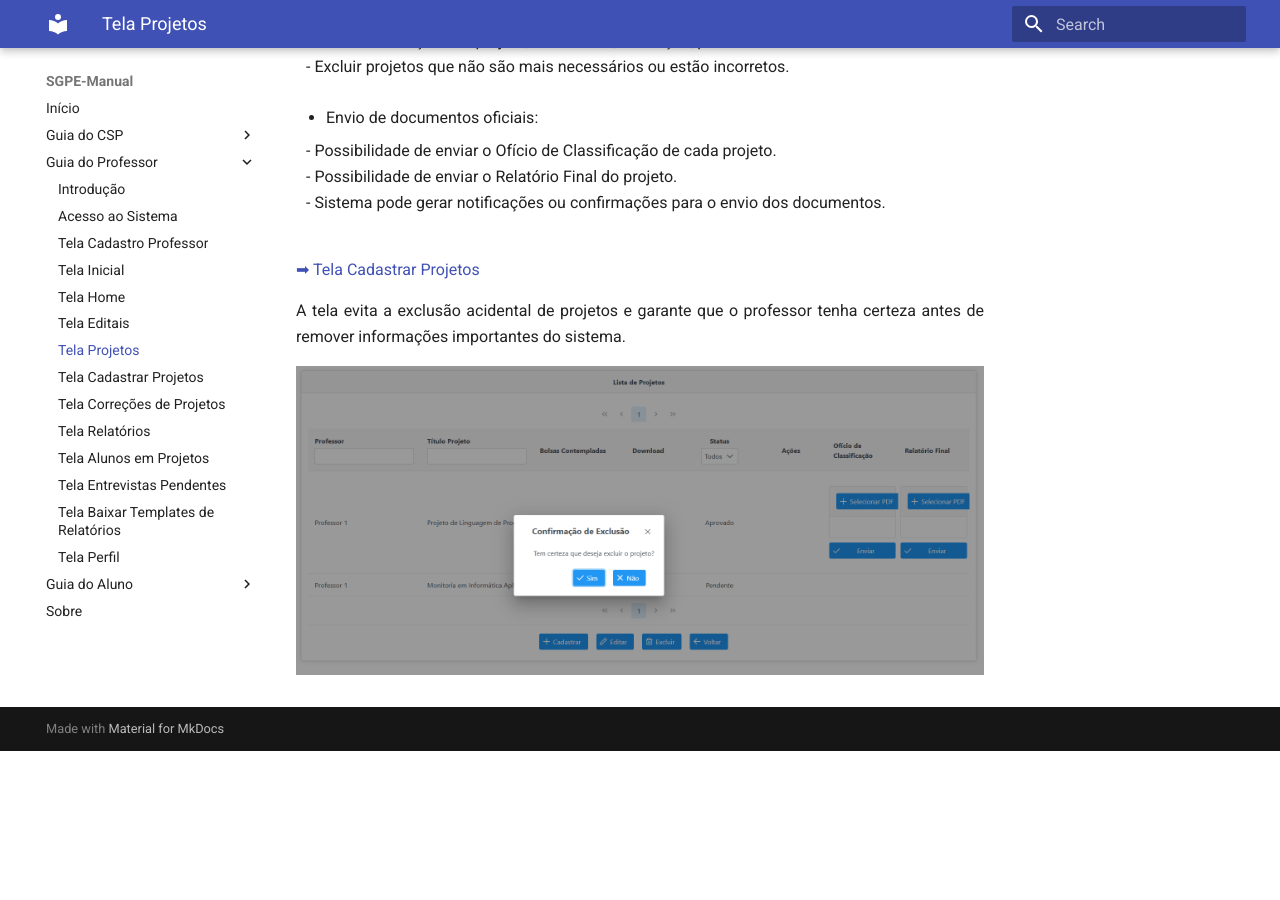
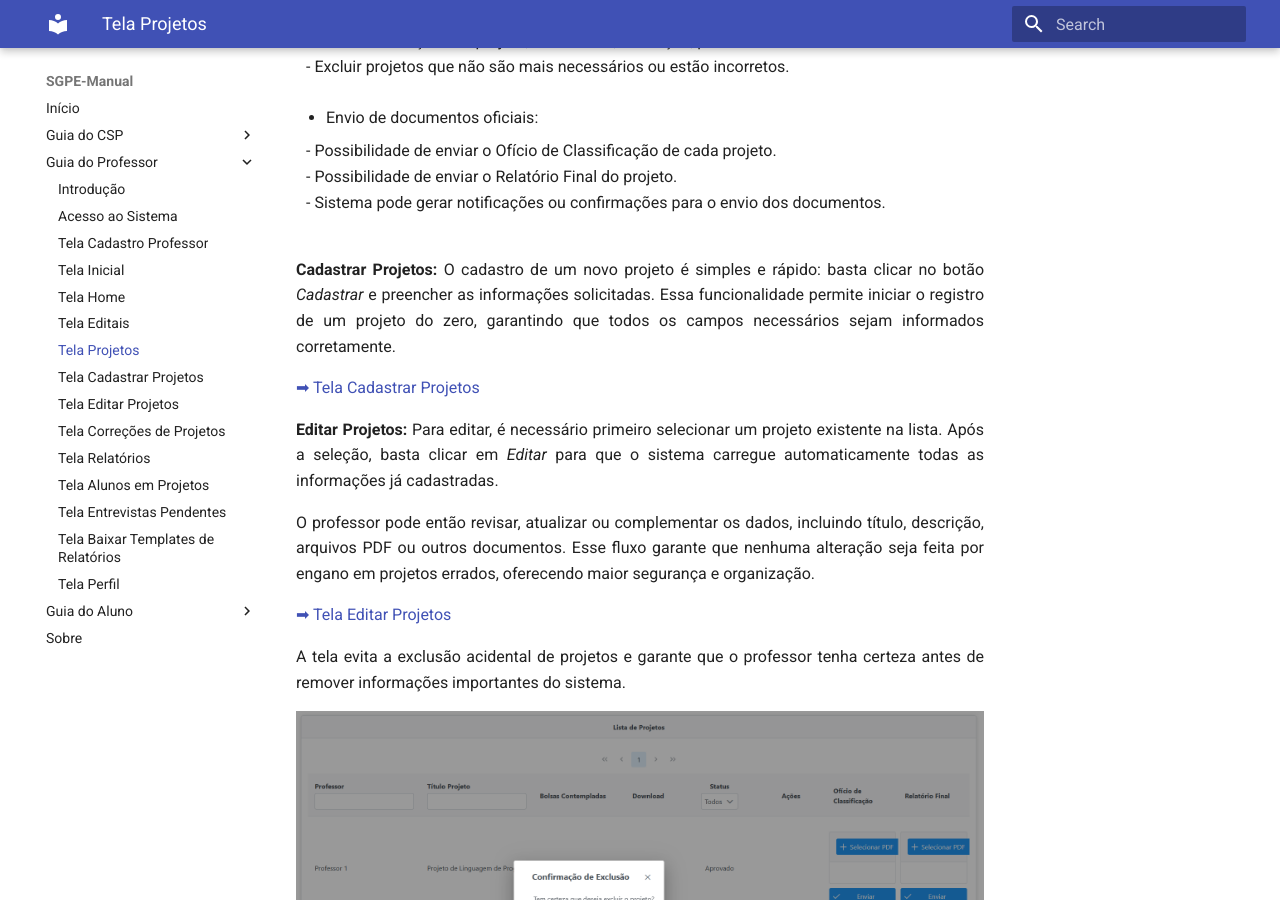
Before and after one commit to educarvalhoz/manual-sgpe, an MkDocs documentation site: the page built from docs/professor/tela_projetos_prof.md, in a window 1280 px wide and 900 px high, scrolled down 904 px. Built offline with MkDocs 1.6.1 and Material for MkDocs 9.7.7, drawn with Linux system fonts in a browser that asks for light colours; before the commit the page ends 1655 px from its top, so only the background shows below that.

Commit message:
professor:editarProjeto

```diff
--- a/docs/professor/tela_projetos_prof.md
+++ b/docs/professor/tela_projetos_prof.md
@@ -31,9 +31,28 @@ A Tela de Projetos oferece controle completo sobre todos os projetos, desde a vi
 </ul>
 </p>
 
+<p align="justify">
+<b>Cadastrar Projetos: </b>
+
+O cadastro de um novo projeto é simples e rápido: basta clicar no botão <em>Cadastrar</em> e preencher as informações solicitadas.
+Essa funcionalidade permite iniciar o registro de um projeto do zero, garantindo que todos os campos necessários sejam informados corretamente.
+</p>
 
  [➡ Tela Cadastrar Projetos](tela_cadastrar_projetos_prof.md)
 
+<p align="justify">
+<b>Editar Projetos: </b>
+
+Para editar, é necessário primeiro selecionar um projeto existente na lista.
+Após a seleção, basta clicar em <em>Editar</em> para que o sistema carregue automaticamente todas as informações já cadastradas.
+</p>
+
+<p align="justify">
+O professor pode então revisar, atualizar ou complementar os dados, incluindo título, descrição, arquivos PDF ou outros documentos.
+Esse fluxo garante que nenhuma alteração seja feita por engano em projetos errados, oferecendo maior segurança e organização.
+</p>
+
+[➡ Tela Editar Projetos](tela_editar_projetos_prof.md)
 
 <p align="justify">A tela evita a exclusão acidental de projetos e garante que o professor tenha certeza antes de remover informações importantes do sistema.</p>
 
--- a/mkdocs.yml
+++ b/mkdocs.yml
@@ -19,6 +19,7 @@ nav:
       - Tela Editais: professor/tela_editais_prof.md
       - Tela Projetos: professor/tela_projetos_prof.md
       - Tela Cadastrar Projetos: professor/tela_cadastrar_projetos_prof.md
+      - Tela Editar Projetos: professor/tela_editar_projetos_prof.md
       - Tela Correções de Projetos: professor/tela_corrigir_projetos_prof.md
       - Tela Relatórios: professor/tela_relatorios_prof.md
       - Tela Alunos em Projetos: professor/tela_alunos_projetos_prof.md
```
Also changed, not shown: docs/professor/tela_cadastrar_projetos_prof.md (+1 -1 lines), docs/professor/tela_editar_projetos_prof.md (added, +13 -0 lines), docs/professor/imagens_prof/tela_editar_projetos_prof.jpg (added).
